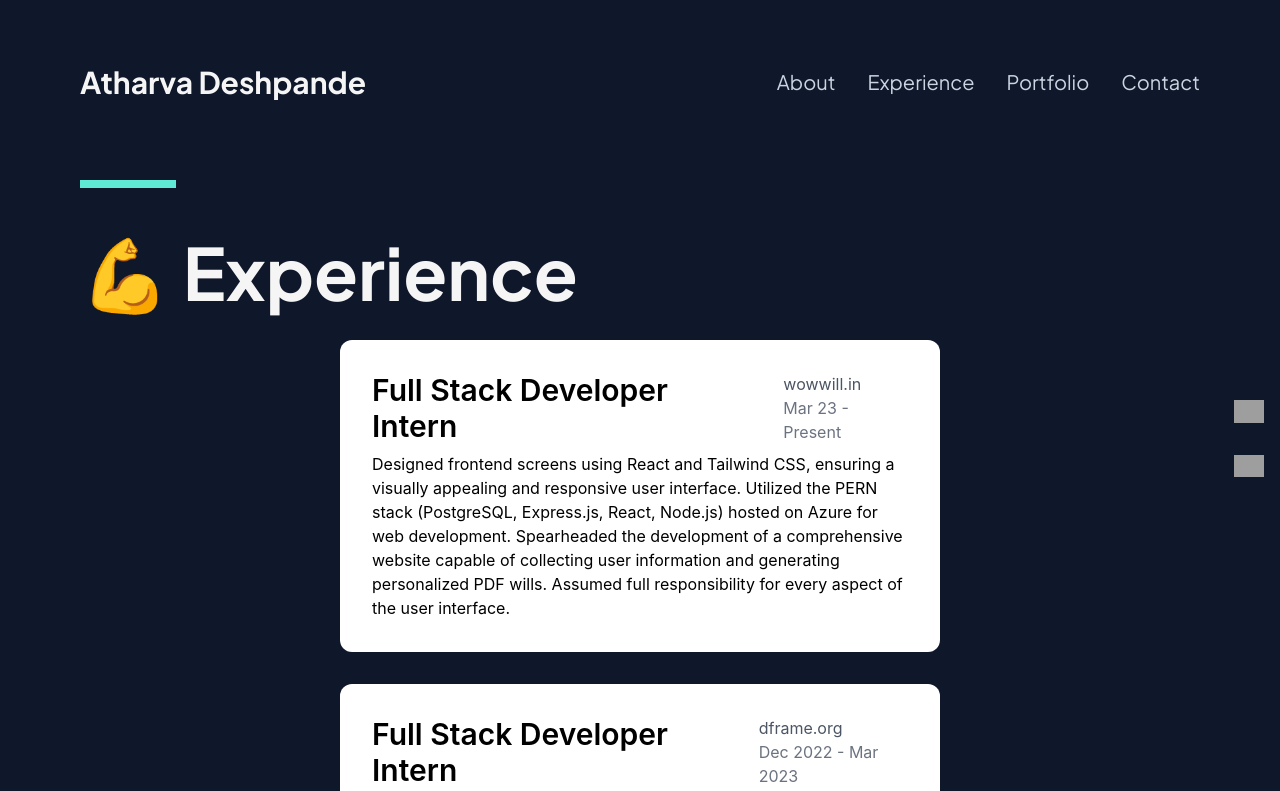
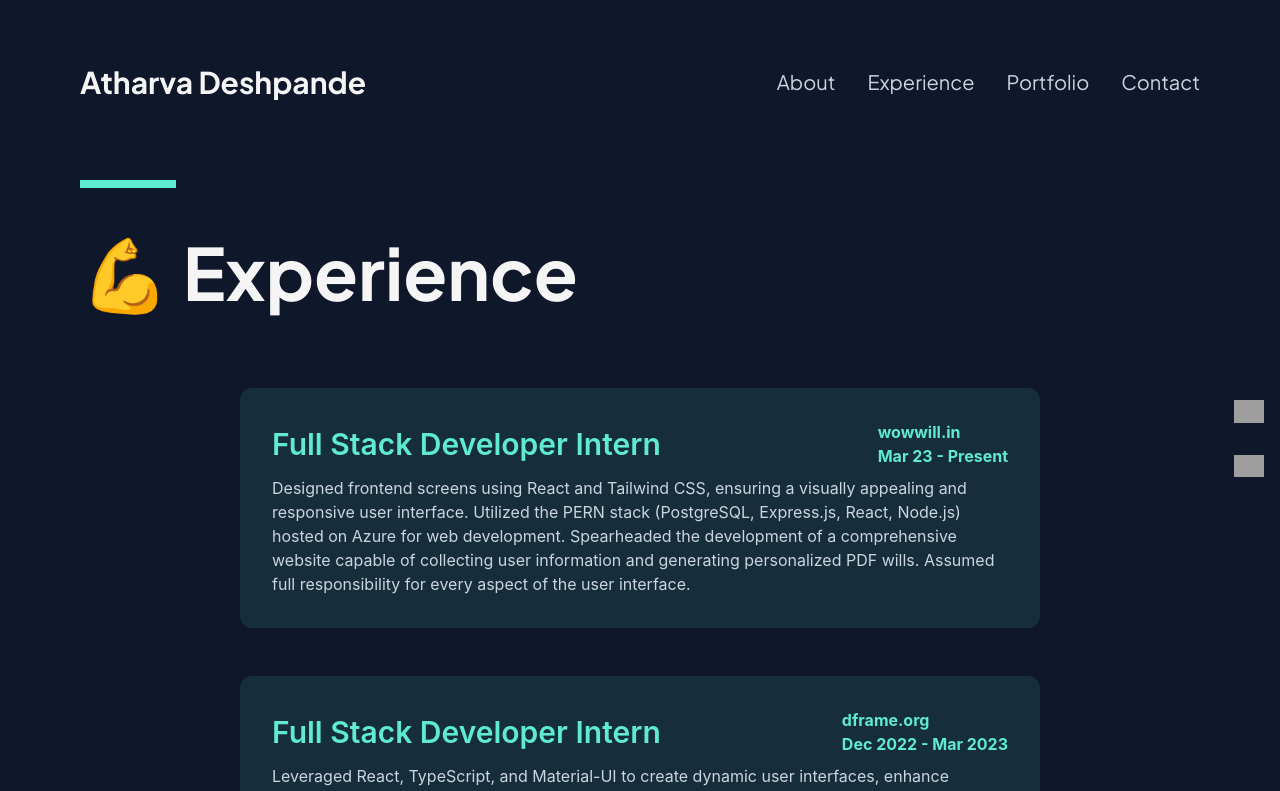
Before and after one commit to atharva3333/portfolio, a React (Vite) app: page /experience in a window 1280 px wide. Shown: the top 791 px of the page. Built offline with nearby package versions, Linux system fonts and the light colour scheme; grey boxes are pictures that could not be loaded.

Commit message:
Experiences design fix

```diff
--- a/src/pages/Experience.jsx
+++ b/src/pages/Experience.jsx
@@ -19,21 +19,21 @@ const Experience = () => {
       <div className="container mx-auto">
         <div>
           <div className="border-b-8 border-y-[#5EEAD4] w-24 my-12"></div>
-          <h1 className="sm:text-7xl text-5xl font-bold ">💪 Experience</h1>
+          <h1 className="sm:text-7xl text-5xl font-bold mb-20">💪 Experience</h1>
 
 
           {experiences.map((experience, index) => (
-            <div key={index} className="my-8 bg-white max-w-[600px] mx-auto text-black p-8 rounded-xl">
-            <div className="flex items-center gap-8">
+            <div key={index} className="my-12 bg-[#5EEAD4] bg-opacity-10 text-[#5EEAD4] max-w-[800px] mx-auto p-8 rounded-xl">
+            <div className="flex items-center justify-between gap-8">
             <h2 className="text-3xl font-semibold">{experience.title}</h2>
             <div>
-            <p className="text-gray-600">{experience.company}</p>
-              <p className="text-gray-500">{experience.year}</p>
+            <p className="font-bold">{experience.company}</p>
+              <p className="font-bold">{experience.year}</p>
             </div>
 
             </div>
 
-              <p className="mt-2">{experience.description}</p>
+              <p className="mt-2 text-slate-300">{experience.description}</p>
             </div>
           ))}
         </div>
```
